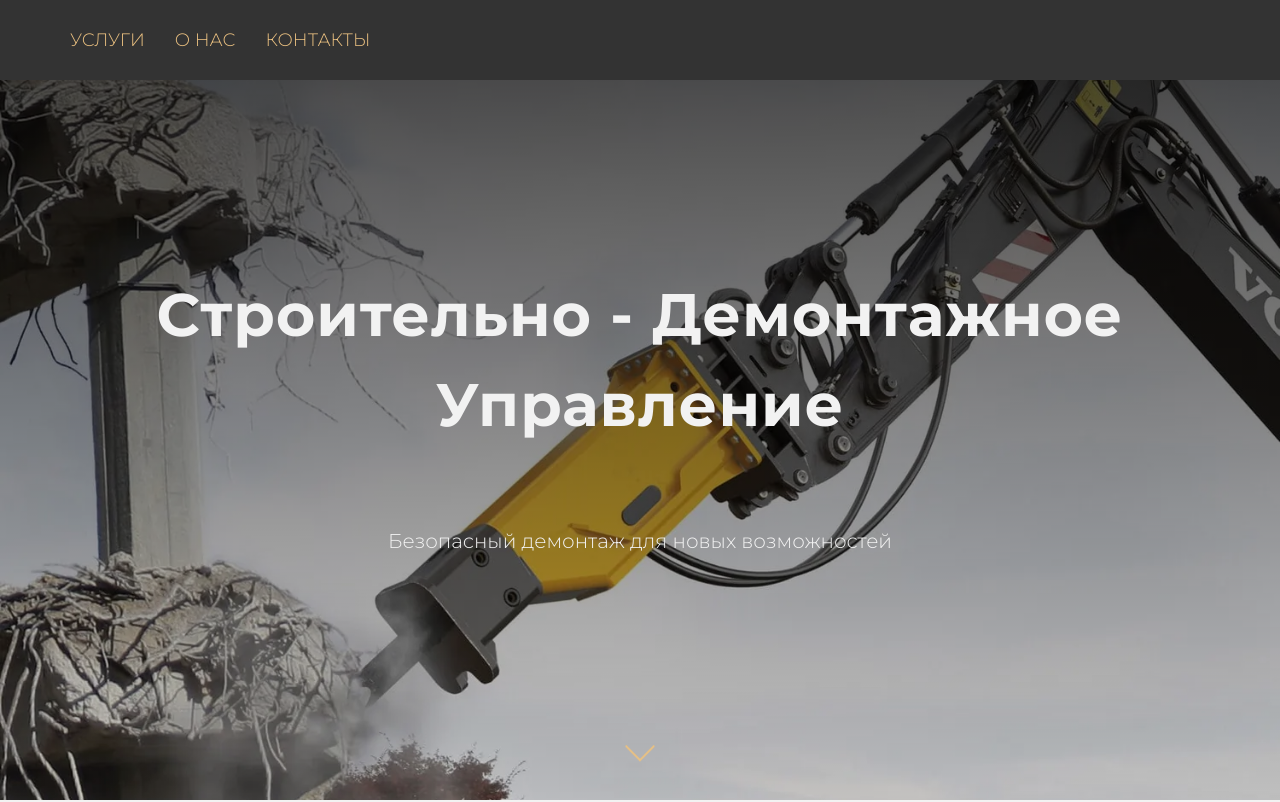
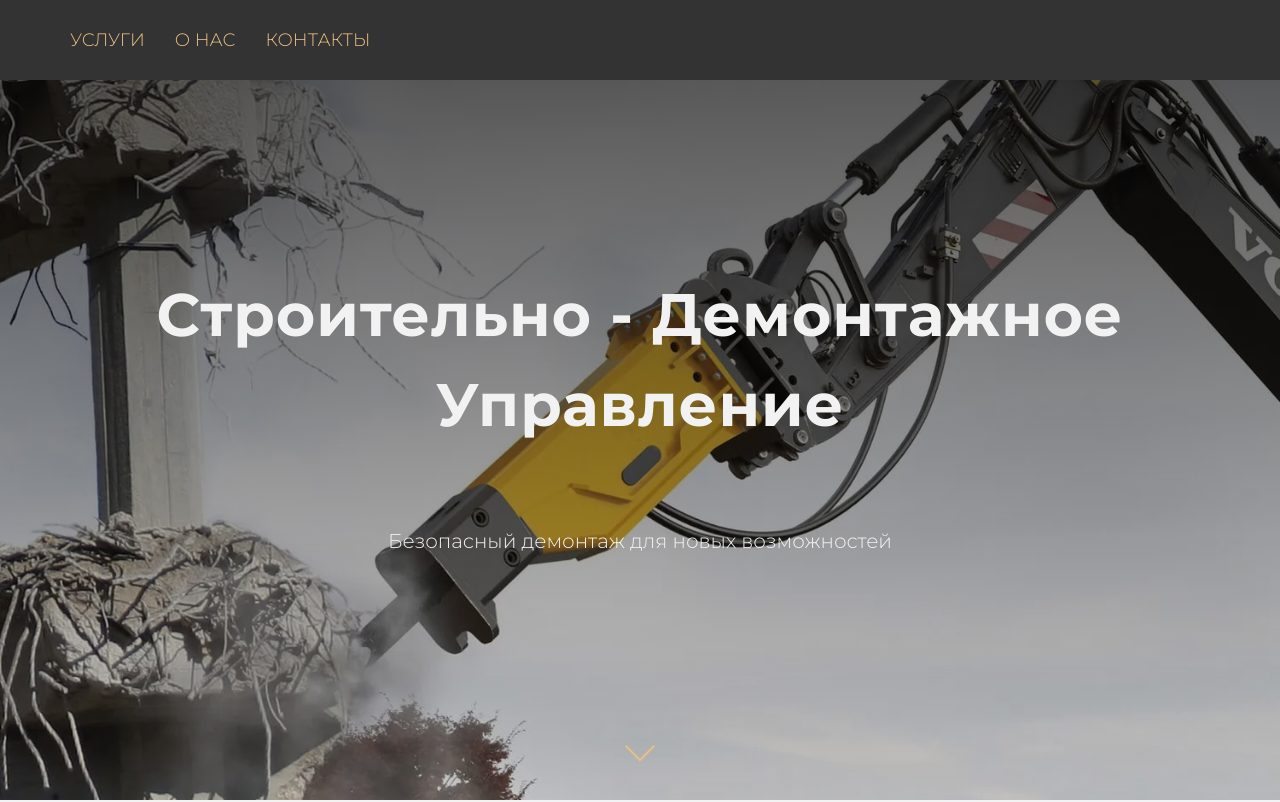
Before and after one commit to sdu24by/sdu24.by, a website: page index.html in a window 1280 px wide. Shown: the top 802 px of the page. Drawn offline with nearby package versions, Linux system fonts and the light colour scheme; files that its build step writes are made by us from their sources; files whose address does not match are found by name.

Commit message:
fix: fixed background on first section

```diff
--- a/scss/blocks/_header.scss
+++ b/scss/blocks/_header.scss
@@ -1,4 +1,5 @@
 .header {
+  background-color: var(--bg-color);
   &__wrapper {
     height: 80px;
     display: flex;
--- a/scss/blocks/_heading.scss
+++ b/scss/blocks/_heading.scss
@@ -1,17 +1,21 @@
+section.heading {
+  background: none;
+}
+
 .heading {
   height: calc(100dvh - 80px);
   position: relative;
   overflow: hidden;
 
   &__bg {
-    position: absolute;
+    position: fixed;
     top: 0;
     left: 0;
     width: 100%;
     height: 100%;
     background: url('../images/background/heading-bg.webp') no-repeat center center;
     background-size: cover;
-    z-index: 10;
+    z-index: -1;
 
     &::before {
       content: '';
```
